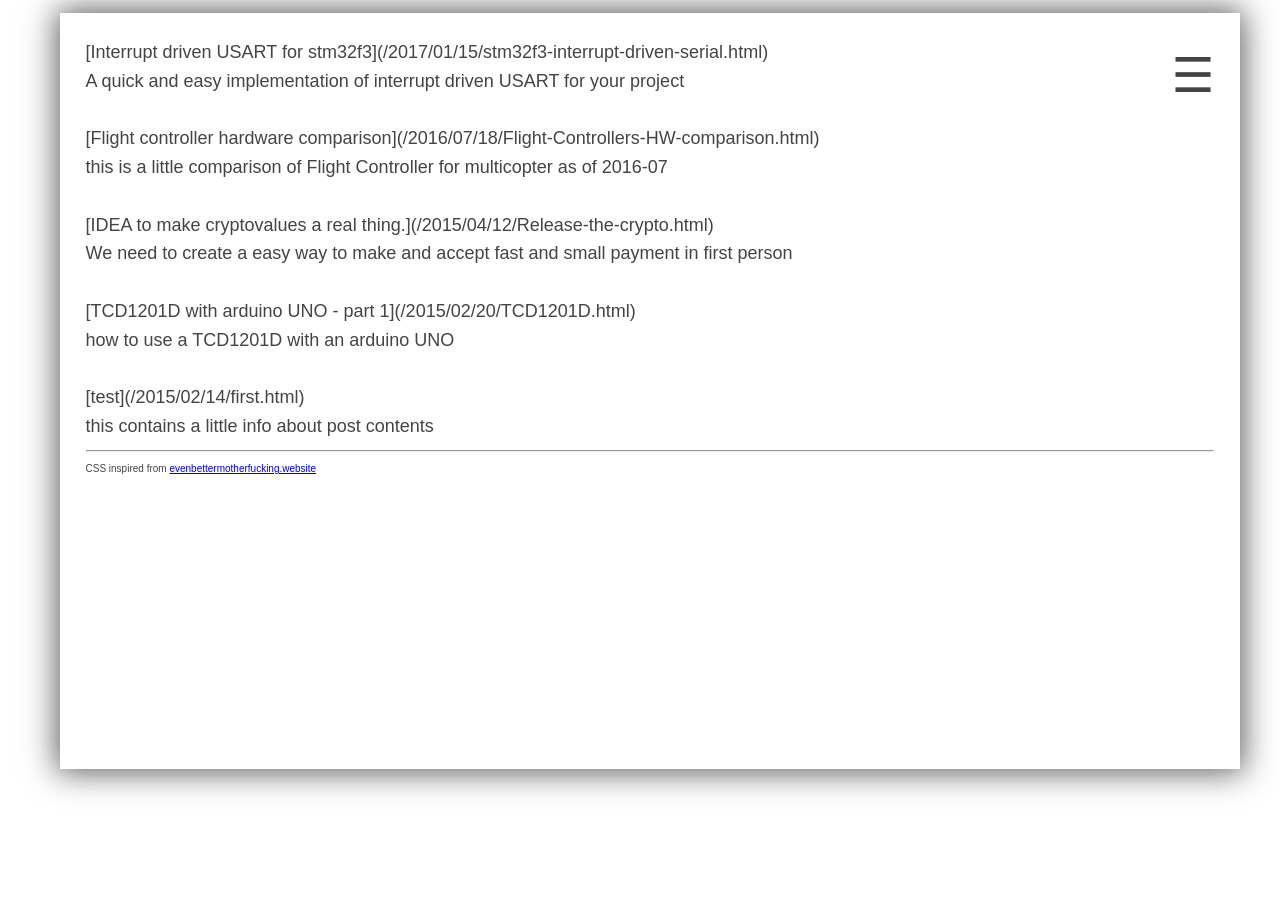
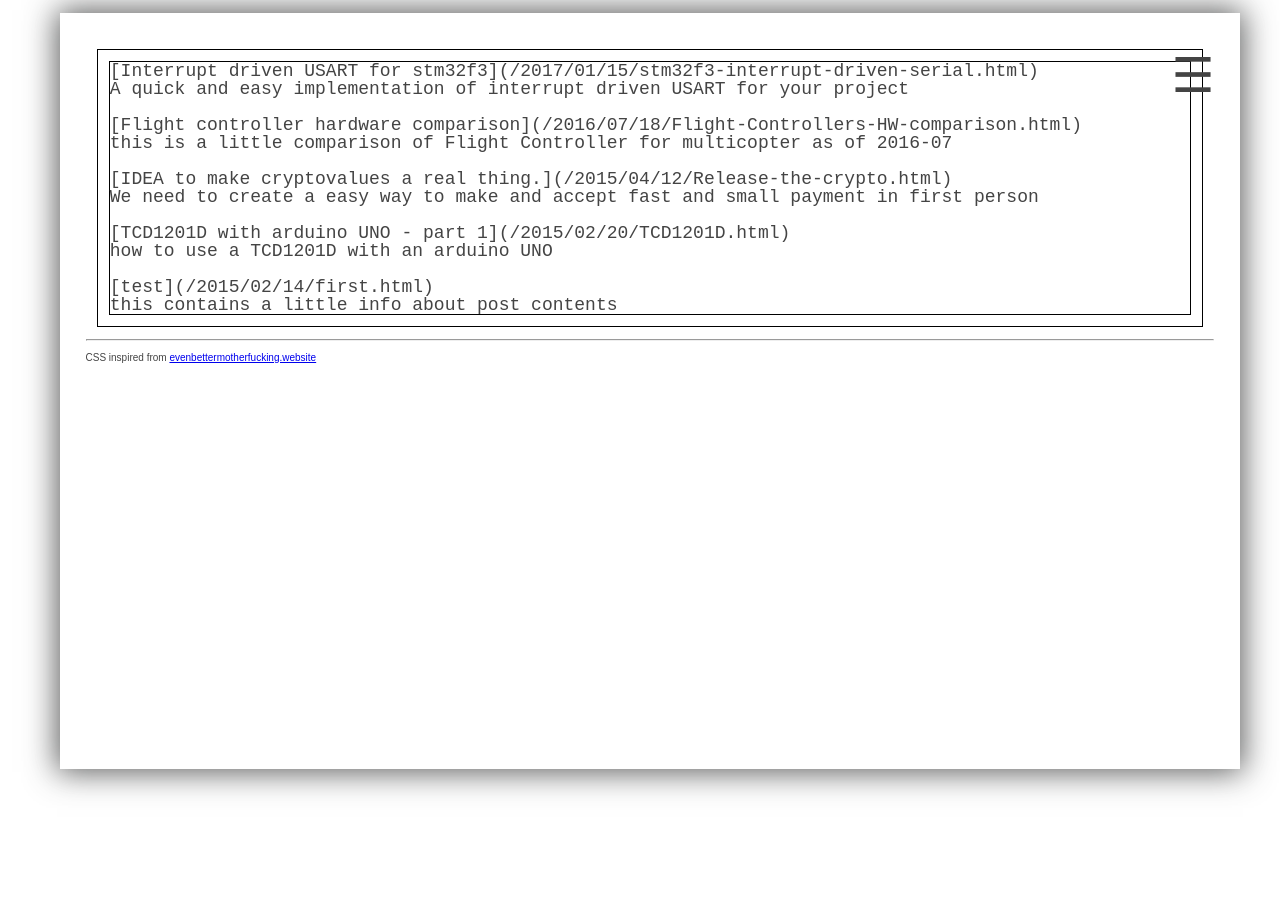
Before and after one commit to MauroMombelli/mauromombelli.github.io, a Jekyll site: the page built from list.md, in a window 1280 px wide. Built offline with Jekyll 4.4.1, drawn with Linux system fonts in a browser that asks for light colours.

Commit message:
Update syntax.css

```diff
--- a/css/syntax.css
+++ b/css/syntax.css
@@ -1,4 +1,10 @@
-.highlight  { background: #ffffff; }
+.highlight  {
+  background: #ffffff;
+  font-family: monospace;
+  margin: 1%;
+  line-height: 1;
+  border: 1px solid black;
+}
 .highlight .c { color: #999988; font-style: italic } /* Comment */
 .highlight .err { color: #a61717; background-color: #e3d2d2 } /* Error */
 .highlight .k { font-weight: bold } /* Keyword */
```
